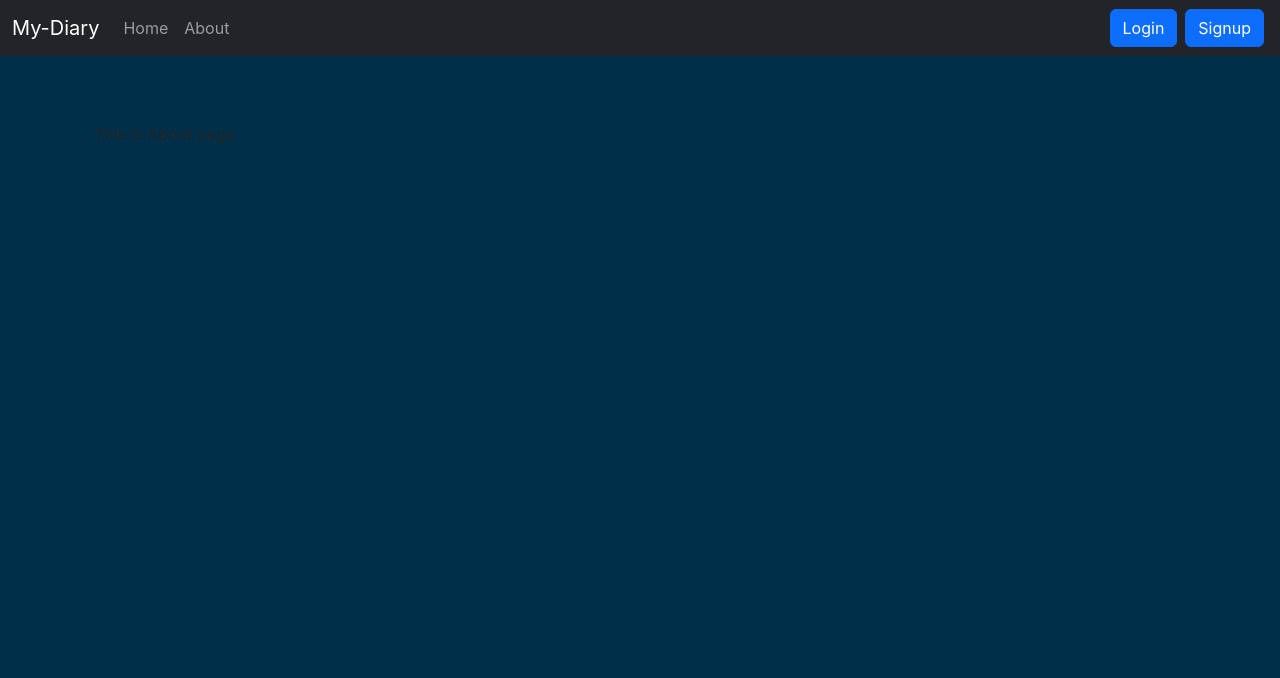
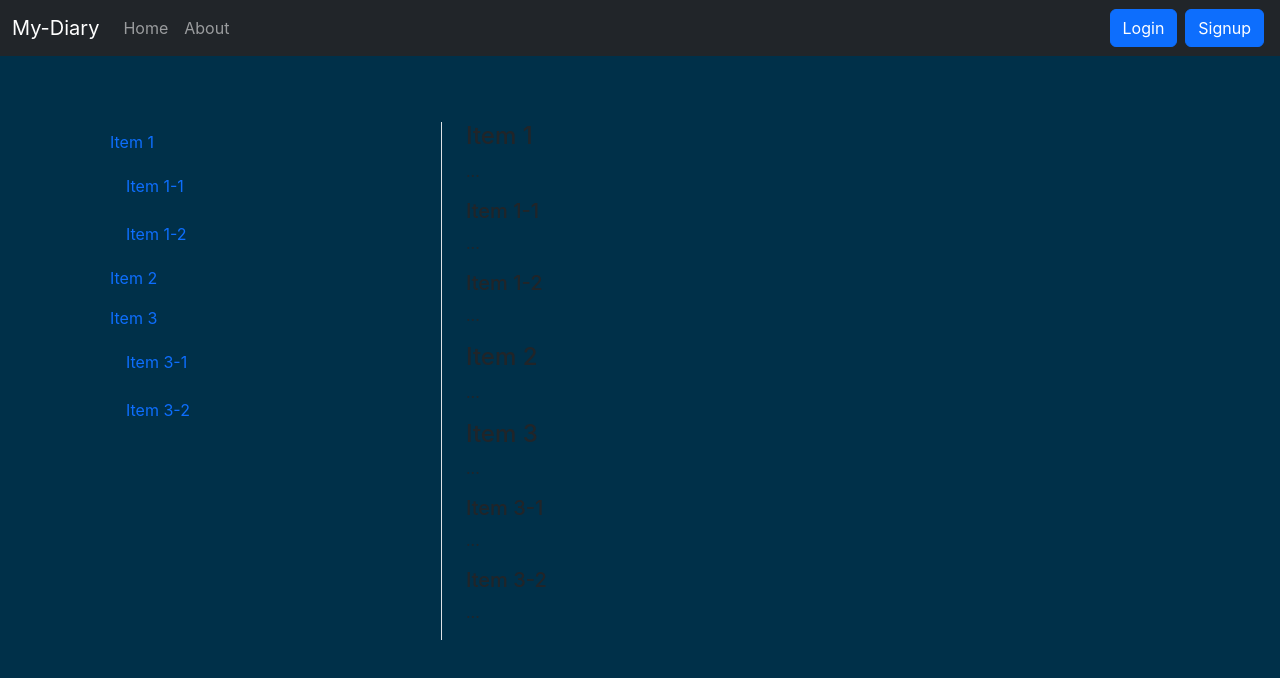
Before and after one commit to anakafeel/my-diary-frontend, a React (Create React App) app: page /About in a window 1280 px wide. Shown: the top 678 px of the page. Built offline with nearby package versions, Linux system fonts and the light colour scheme.

Commit message:
about - 1

```diff
--- a/src/components/About.js
+++ b/src/components/About.js
@@ -1,11 +1,85 @@
-import React from 'react'
+import React from "react";
 
 const About = () => {
-    return (
-        <div>
-            This is About page
+  return (
+    <div>
+      <div class="row">
+        <div class="col-4">
+          <nav
+            id="navbar-example3"
+            class="h-100 flex-column align-items-stretch pe-4 border-end"
+          >
+            <nav class="nav nav-pills flex-column">
+              <a class="nav-link" href="#item-1">
+                Item 1
+              </a>
+              <nav class="nav nav-pills flex-column">
+                <a class="nav-link ms-3 my-1" href="#item-1-1">
+                  Item 1-1
+                </a>
+                <a class="nav-link ms-3 my-1" href="#item-1-2">
+                  Item 1-2
+                </a>
+              </nav>
+              <a class="nav-link" href="#item-2">
+                Item 2
+              </a>
+              <a class="nav-link" href="#item-3">
+                Item 3
+              </a>
+              <nav class="nav nav-pills flex-column">
+                <a class="nav-link ms-3 my-1" href="#item-3-1">
+                  Item 3-1
+                </a>
+                <a class="nav-link ms-3 my-1" href="#item-3-2">
+                  Item 3-2
+                </a>
+              </nav>
+            </nav>
+          </nav>
         </div>
-    )
-}
 
-export default About
+        <div class="col-8">
+          <div
+            data-bs-spy="scroll"
+            data-bs-target="#navbar-example3"
+            data-bs-smooth-scroll="true"
+            class="scrollspy-example-2"
+            tabindex="0"
+          >
+            <div id="item-1">
+              <h4>Item 1</h4>
+              <p>...</p>
+            </div>
+            <div id="item-1-1">
+              <h5>Item 1-1</h5>
+              <p>...</p>
+            </div>
+            <div id="item-1-2">
+              <h5>Item 1-2</h5>
+              <p>...</p>
+            </div>
+            <div id="item-2">
+              <h4>Item 2</h4>
+              <p>...</p>
+            </div>
+            <div id="item-3">
+              <h4>Item 3</h4>
+              <p>...</p>
+            </div>
+            <div id="item-3-1">
+              <h5>Item 3-1</h5>
+              <p>...</p>
+            </div>
+            <div id="item-3-2">
+              <h5>Item 3-2</h5>
+              <p>...</p>
+            </div>
+          </div>
+        </div>
+      </div>
+    </div>
+  );
+};
+
+export default About;
```
